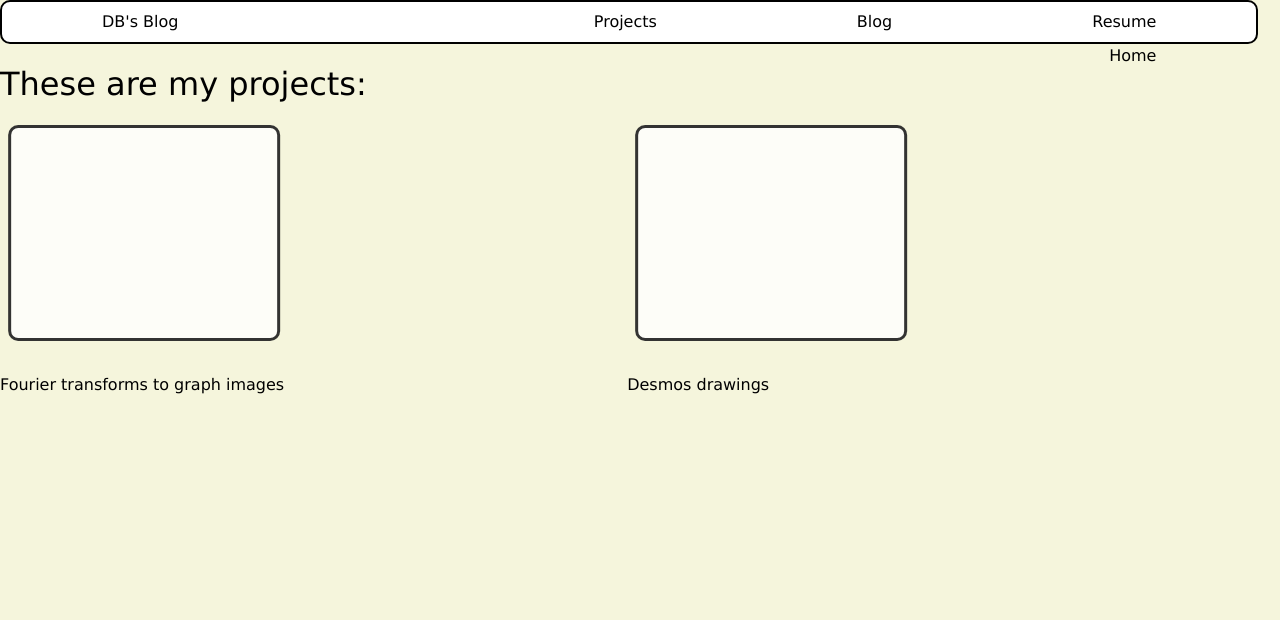
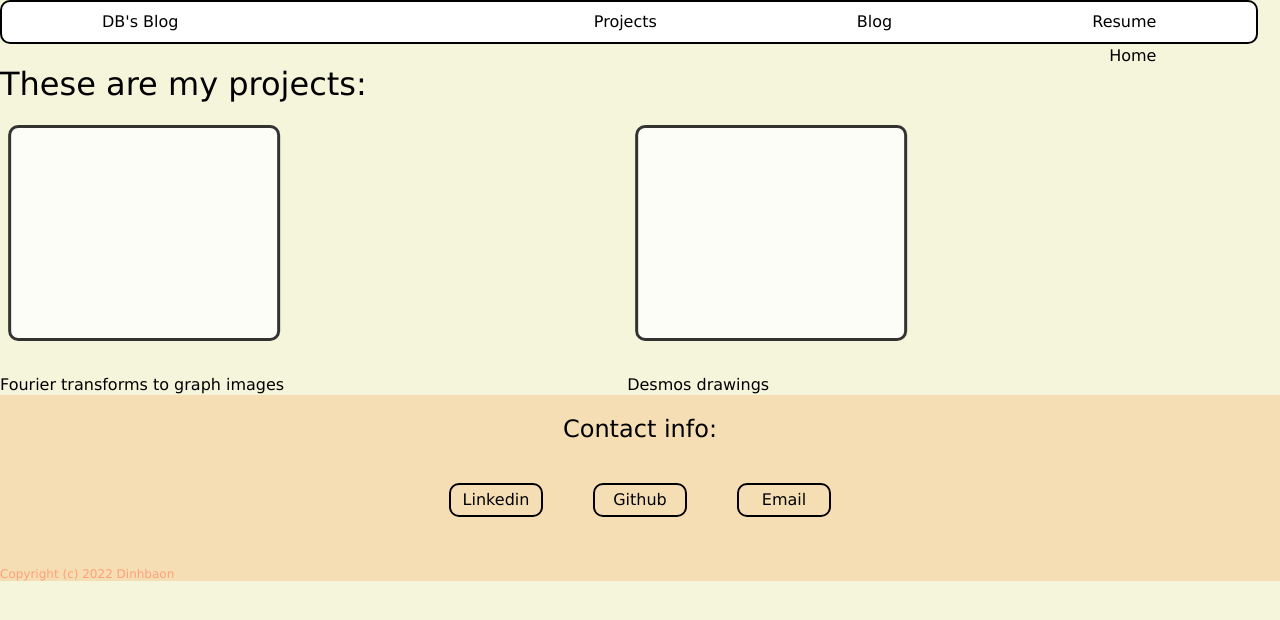
Before and after one commit to Dinhbaon/Dinhbaon.github.io, a Jekyll site: the page projects.html, which Jekyll copies as it is, in a window 1280 px wide. Shown: the top 620 px of the page. Built offline with Jekyll 4.4.1, drawn with Linux system fonts in a browser that asks for light colours.

Commit message:
Update projects.html

```diff
--- a/projects.html
+++ b/projects.html
@@ -25,4 +25,14 @@
     </div>
 
 </body>
+<div class="contact">
+<h2 >Contact info:</h2>
+<div class="link-space">
+    <div class="links"><a class="contact-link" href="https://www.linkedin.com/in/nguyendinhbao/" target="_blank">Linkedin</a></div>
+    <div class="links"><a class="contact-link" href="https://github.com/Dinhbaon" target="_blank">Github</a></div>
+    <div class="links"><a class="contact-link" href="mailto: d26nguye@uwaterloo.ca" target="_blank">Email</a></div>
+</div>
+
+</div>
+<div class="license">Copyright (c) 2022 Dinhbaon</div>
 </html>
```
